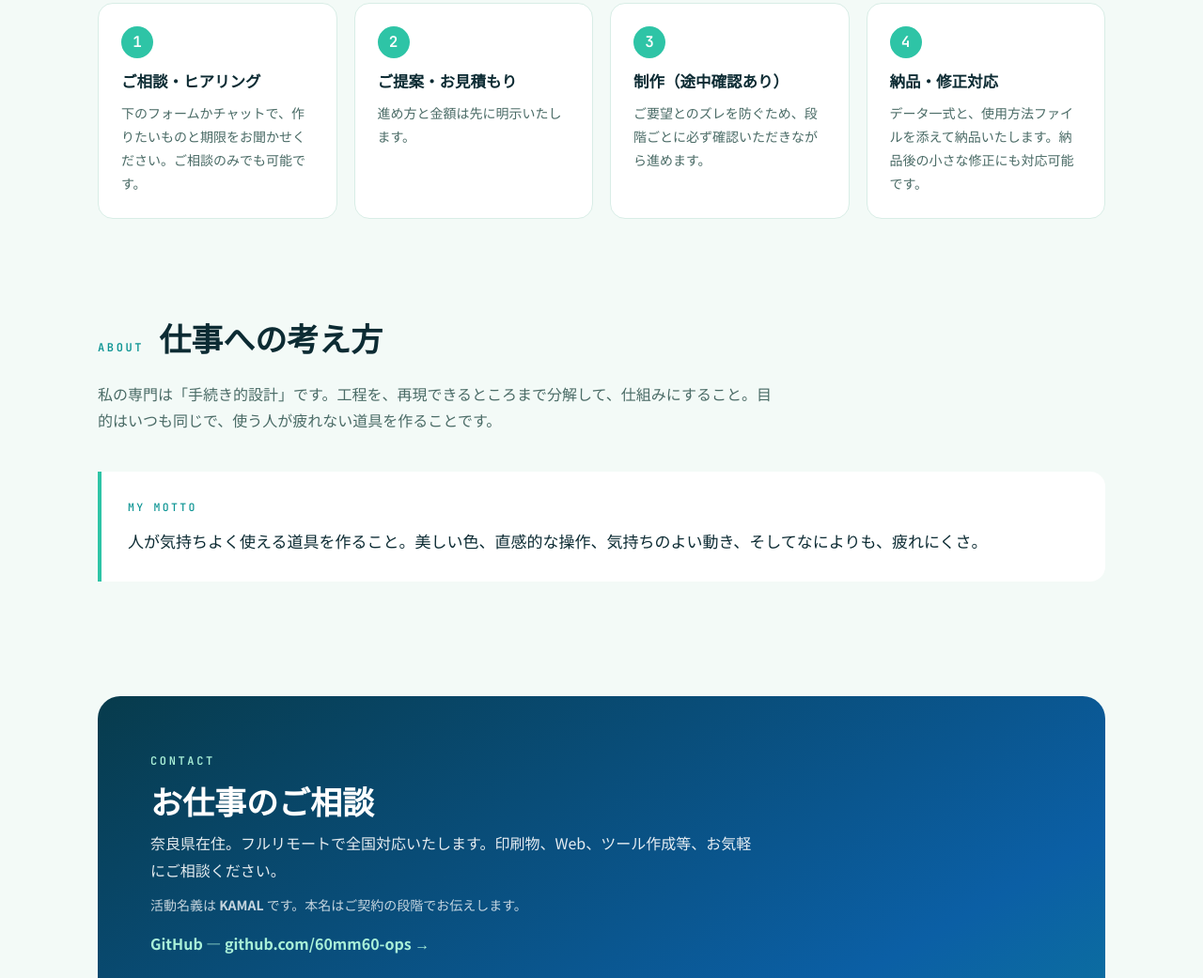
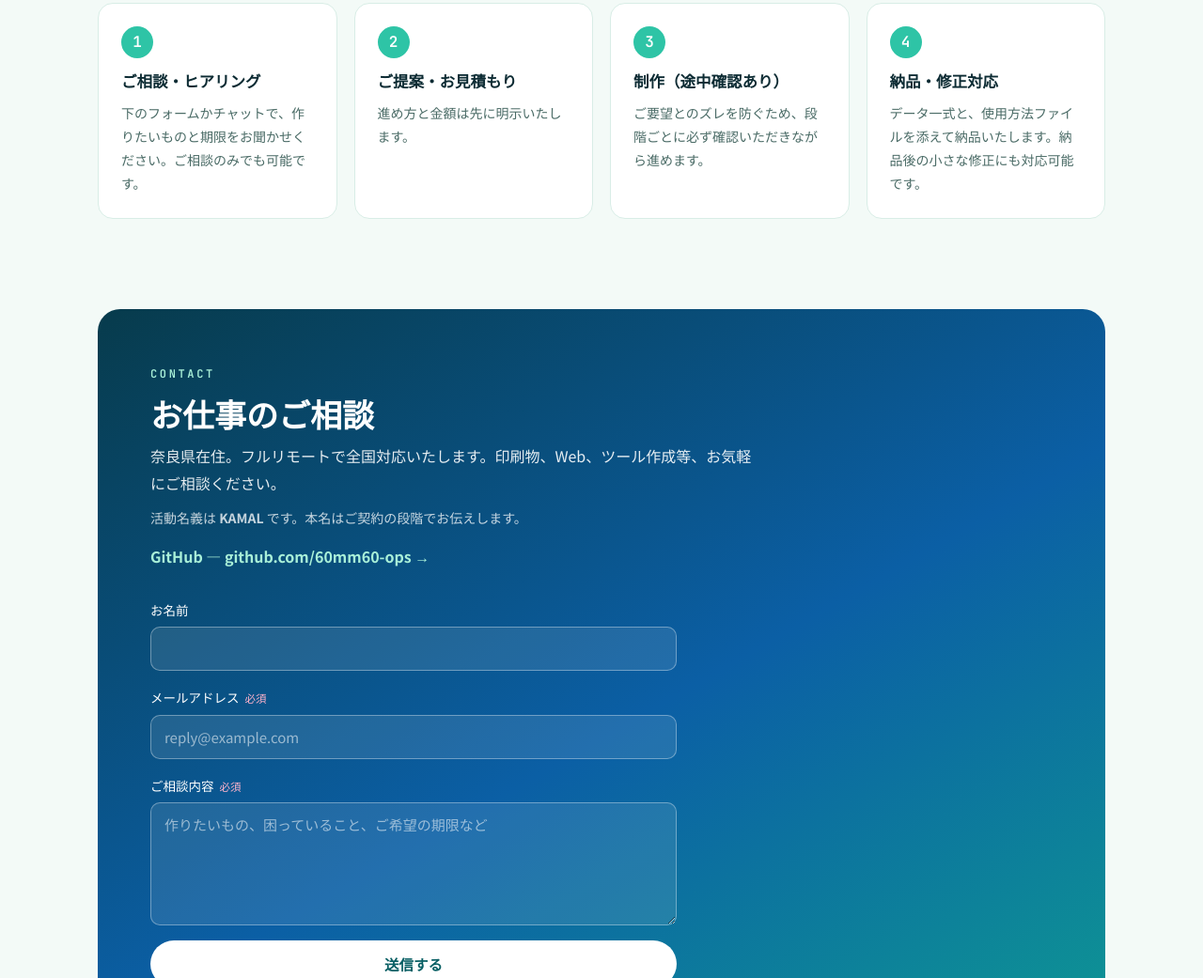
Before and after one commit to 60mm60-ops/kamal-portfolio, a plain HTML site: page ja/index.html in a window 1280 px wide. Shown: the part 4355-5396 px from the top of the page at 94% size. Drawn offline with Linux system fonts and the light colour scheme.

Commit message:
JA: remove ABOUT section entirely

```diff
--- a/ja/index.html
+++ b/ja/index.html
@@ -316,15 +316,6 @@
   </div>
 </section>
 
-<!-- ================= ABOUT ================= -->
-<section id="about">
-  <div class="wrap">
-    <div class="sec-head"><span class="sec-tag">ABOUT</span><h2>仕事への考え方</h2></div>
-    <p class="sec-lead">私の専門は「手続き的設計」です。工程を、再現できるところまで分解して、仕組みにすること。目的はいつも同じで、使う人が疲れない道具を作ることです。</p>
-    <blockquote class="motto"><span class="my">MY MOTTO</span>人が気持ちよく使える道具を作ること。美しい色、直感的な操作、気持ちのよい動き、そしてなによりも、疲れにくさ。</blockquote>
-  </div>
-</section>
-
 <!-- ================= CONTACT ================= -->
 <section id="contact">
   <div class="wrap">
```
